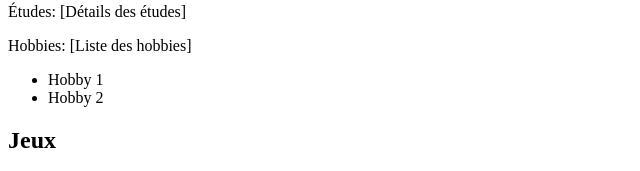
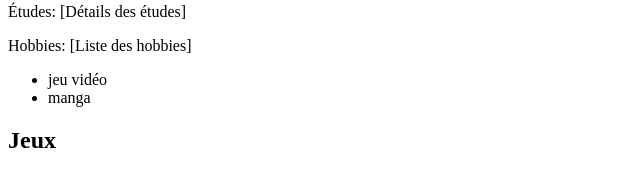
Before and after one commit to jlevesque11/jlevesque11.github.io, a plain HTML site: page index.html in a window 1280 px wide. Shown: the part 296-467 px from the top of the page, 0-640 px from the left. Drawn offline with Linux system fonts and the light colour scheme; grey boxes are pictures that could not be loaded.

Commit message:
Update index.html

```diff
--- a/index.html
+++ b/index.html
@@ -24,8 +24,8 @@
         <p>Études: [Détails des études]</p>
         <p>Hobbies: [Liste des hobbies]</p>
         <ul>
-            <li>Hobby 1</li>
-            <li>Hobby 2</li>
+            <li>jeu vidéo</li>
+            <li>manga</li>
             <!-- Ajouter plus de hobbies si nécessaire -->
         </ul>
     </div>
```
